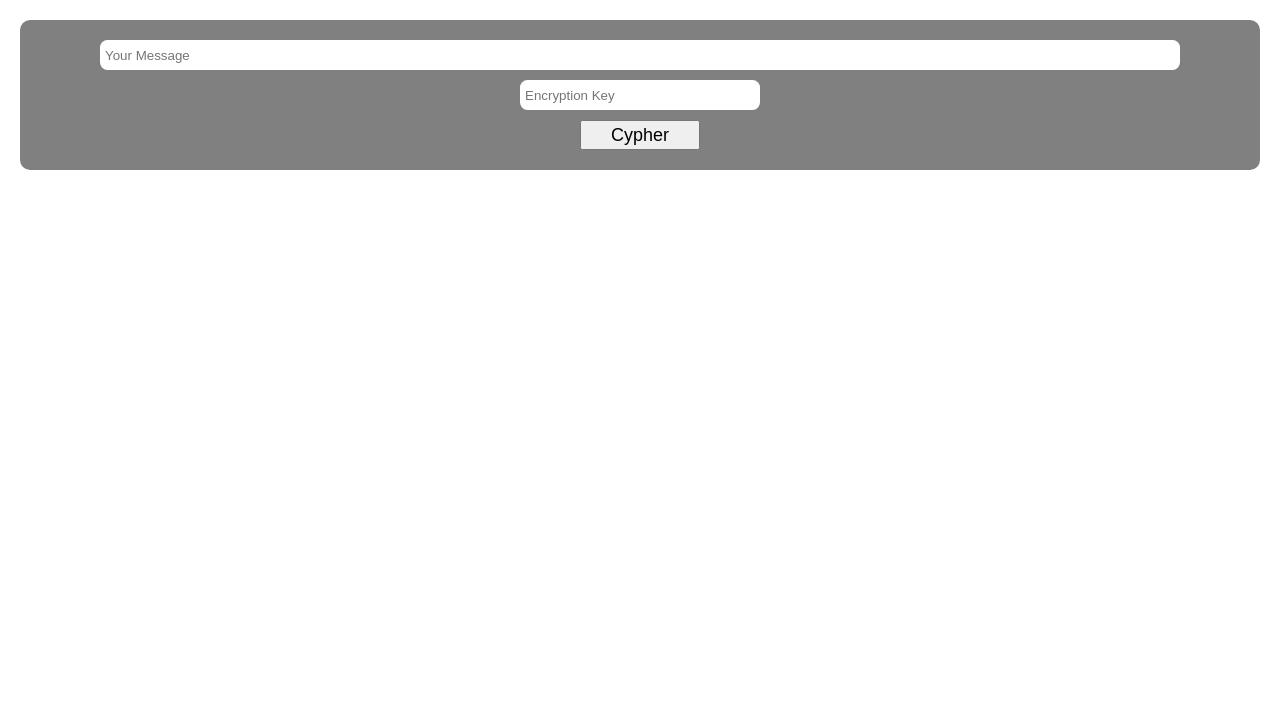
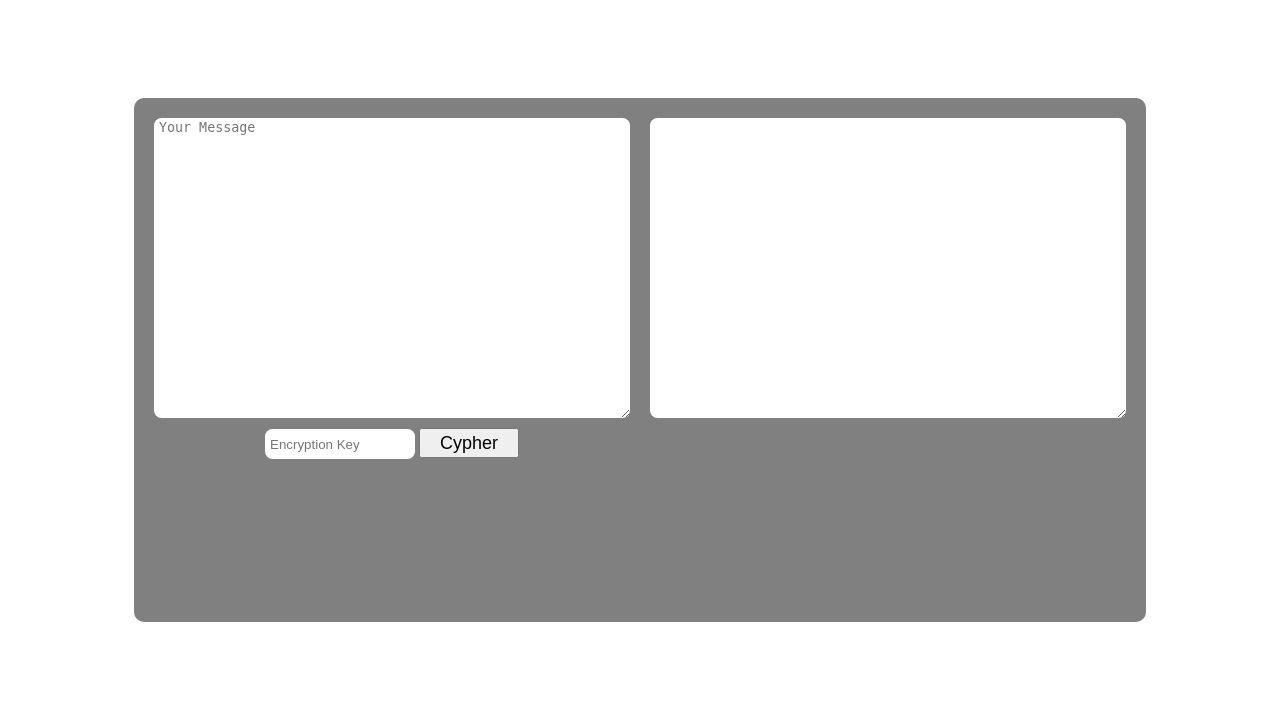
Before and after one commit to BarretoJuan/gronsfeld-cypher, a Flask app: page /cypher in a window 1280 px wide. Shown: the part 48-767 px from the top of the page. Run offline with Flask 3, Linux system fonts and the light colour scheme.

Commit message:
funcitonal cypher page

```diff
--- a/app.py
+++ b/app.py
@@ -1,4 +1,6 @@
 from flask import *
+
+from gronsfeldAlphabet import gronsfeld_cypher, gronsfeld_decypher
 
 app = Flask(__name__)
 
@@ -18,15 +20,25 @@ def cypher():
         return render_template("cypher.html")
 
     if(request.method == "POST"):
-        print(request.form['message'])
+        message = request.form['message']
+        key = request.form['key']
+        encripted_message = gronsfeld_cypher(message, key)
 
-        return render_template("cypher.html")
+        return render_template("cypher.html", value = {
+            "message": encripted_message
+        })
 
 
-@app.route("/decypher")
+@app.route("/decypher", methods=['POST', 'GET'])
 def decypher():
     if(request.method == "GET"):
-        return render_template("decypher.html")
+        return render_template("decypher.html", )
 
     if(request.method == "POST"):
-        print("call decypher function")
+        message = request.form['message']
+        key = request.form['key']
+        decrypted_message = gronsfeld_decypher(message, key)
+
+        return render_template("decypher.html", value = {
+            "message": decrypted_message
+        })
--- a/static/styles/style.css
+++ b/static/styles/style.css
@@ -38,7 +38,19 @@ h1 {
     float: left;
 }
 
+.form-wrapper {
+    height: 90vh;
+    display: flex;
+    justify-content: center;
+    align-items: center;
+}
+
 .form-container {
+    display: grid;
+    grid-template-columns: 50% 50%;
+    width: 80%;
+    height: 70%;
+    text-align: center;
     background-color: gray;
     margin: 20px 0px;
     padding: 10px;
@@ -50,9 +62,9 @@ h1 {
     text-align: center;
 }
 
-#message-field {
-    width: 90%;
-    height: 30px;
+#message-field, #encrypted-message-field {
+    width: 100%;
+    height: 300px;
     border: none;
     border-radius: 7.5px;
     padding: 2px 5px;
--- a/templates/cypher.html
+++ b/templates/cypher.html
@@ -16,16 +16,24 @@
             </ul>
         </nav>
 
-        <main>
+        <main class="form-wrapper">
             <form class="form-container" action="/cypher" method="post">
-                <div class="message-container">
-                    <input id="message-field" name="message" type="text" placeholder="Your Message">
+                <div>
+                    <div class="message-container">
+                        <textarea id="message-field" name="message" type="text" placeholder="Your Message"></textarea>
+                    </div>
+
+                    <input id="key-field" name="key" type="number" min="1" placeholder="Encryption Key">
+                    <button id="cypher-button" name="cypher" type="submit">Cypher</button>
                 </div>
-                <div class="message-container">
-                    <input id="key-field" name="key" type="number" min="1" placeholder="Encryption Key">
-                </div>
-                <div class="message-container">
-                    <button id="cypher-button" name="cypher" type="submit">Cypher</button>
+                <div>
+                    <div class="message-container">
+                        <textarea id="encrypted-message-field" name="message" type="text" placeholder="Your Message">
+                            {% if value %}
+                            {{ value.message }}
+                            {% endif %}
+                        </textarea>
+                    </div>
                 </div>
             </form>
         </main>
```
Also changed, not shown: gronsfeldAlphabet.py (+4 -4 lines).
